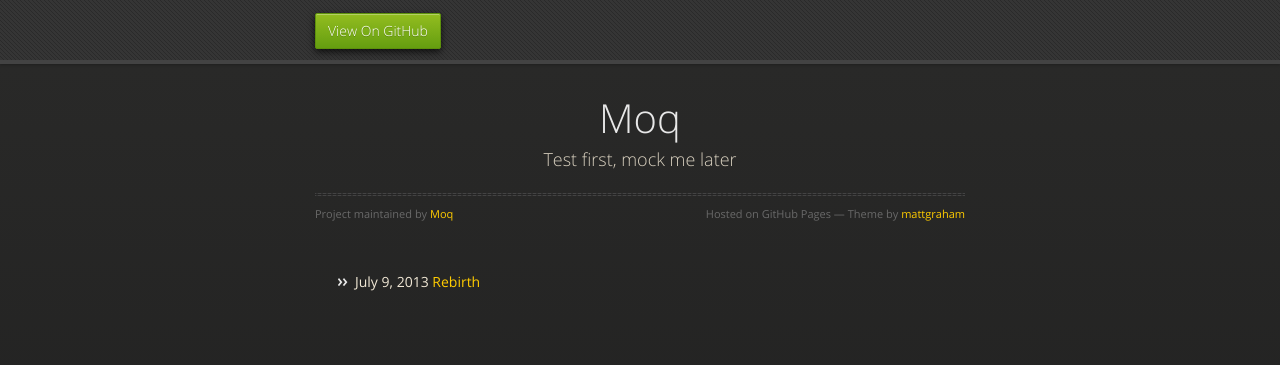
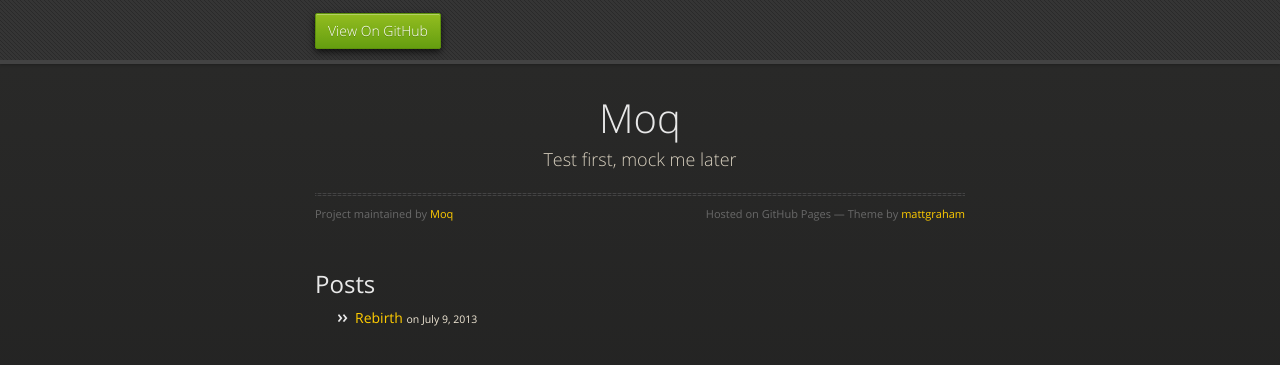
Before and after one commit to moq/moq.github.io, a Jekyll site: the page built from index.html, in a window 1280 px wide. Shown: the top 365 px of the page. Built offline with Jekyll 4.4.1, drawn with Linux system fonts in a browser that asks for light colours; nearby versions of some CDN libraries; Markdown is read by kramdown in place of the engine named in the settings.

Commit message:
Improved index

```diff
--- a/_layouts/layout.html
+++ b/_layouts/layout.html
@@ -41,6 +41,7 @@
       </section>
 
     </div>
+
     <!--[if !IE]><script>fixScale(document);</script><![endif]-->
     <script type="text/javascript">
         var gaJsHost = (("https:" == document.location.protocol) ? "https://ssl." : "http://www.");
--- a/index.html
+++ b/index.html
@@ -5,10 +5,11 @@
 
 <div class="content">
   <div class="related">
+    <h2>Posts</h2>
     <ul>
       {% for post in site.posts %}
       <li>
-	<span>{{ post.date | date: "%B %e, %Y" }}</span> <a href="{{ post.url }}">{{ post.title }}</a>
+	    <a href="{{ post.url }}">{{ post.title }}</a> <small>on <span>{{ post.date | date: "%B %e, %Y" }}</span></small>
       </li>
       {% endfor %}
     </ul>
```
Lines whose indentation alone changed are shown as unchanged.
